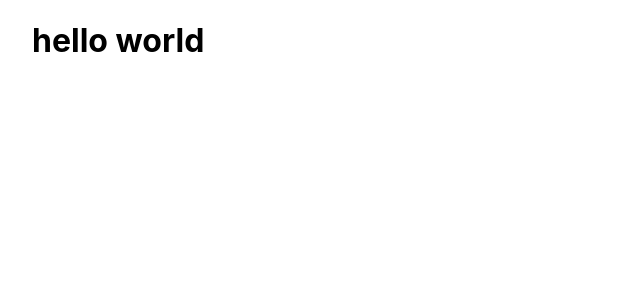
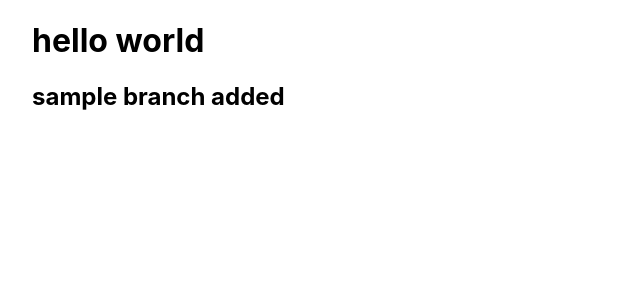
Before and after one commit to Miracle5222/test, a Next.js app: page / in a window 1280 px wide. Shown: the top 300 px of the page, without its empty margins (0-640 px from the left). Built offline with nearby package versions, Linux system fonts and the light colour scheme.

Commit message:
sample branch added

```diff
--- a/pages/index.js
+++ b/pages/index.js
@@ -13,6 +13,7 @@ export default function Home() {
 
     <div>
       <h1>hello world</h1>
+      <h2>sample branch added</h2>
     </div>
     </div>
   )
```
